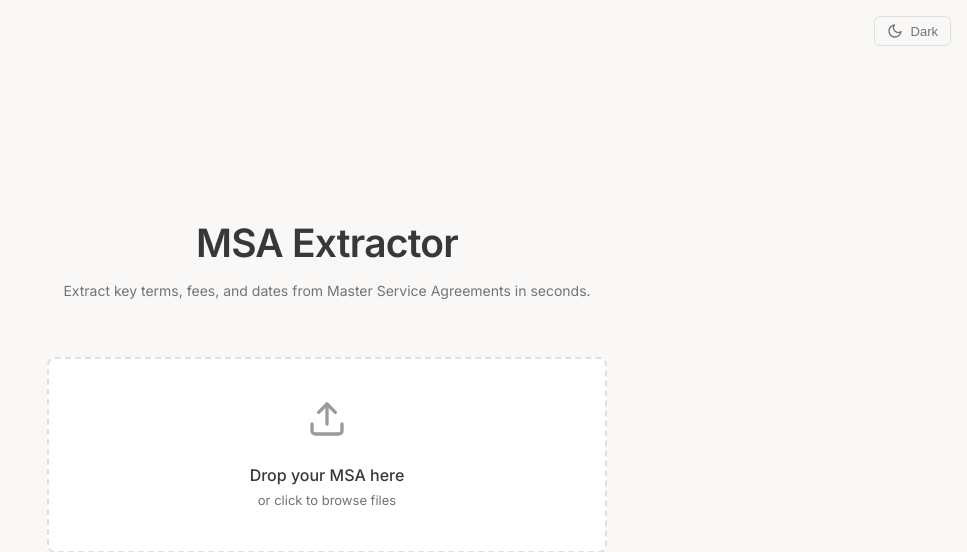
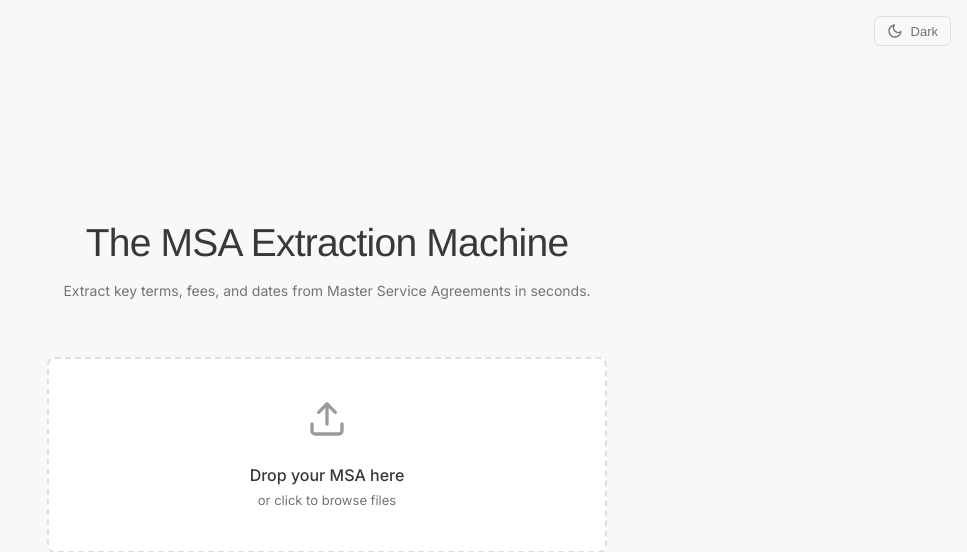
Before and after one commit to justinstlouiswood/contract-extractor, a Flask app: page / in a window 1280 px wide. Shown: the top 552 px of the page, without its empty margins (313-1280 px from the left). Run offline with Flask 3, Linux system fonts and the light colour scheme; data that the repository does not hold is empty.

Commit message:
Update homepage title and font

```diff
--- a/static/script.js
+++ b/static/script.js
@@ -342,7 +342,7 @@ const HomeView = ({ recentContracts, onFileSelect, onSelectContract, onClearRece
             <ThemeToggle theme={theme} onToggle={onThemeToggle} />
         </div>
         <div className="home-header">
-            <h1 className="home-title">MSA Extractor</h1>
+            <h1 className="home-title">The MSA Extraction Machine</h1>
             <p className="home-tagline">
                 Extract key terms, fees, and dates from Master Service Agreements in seconds.
             </p>
--- a/static/style.css
+++ b/static/style.css
@@ -1021,8 +1021,9 @@ body {
 }
 
 .home-title {
+  font-family: 'Neue Haas Grotesk Display Pro', 'Neue Haas Grotesk', 'Helvetica Neue', Helvetica, Arial, sans-serif;
   font-size: 39px;
-  font-weight: 600;
+  font-weight: 500;
   color: var(--text-primary);
   letter-spacing: -0.02em;
   margin-bottom: var(--space-sm);
--- a/templates/index.html
+++ b/templates/index.html
@@ -14,7 +14,7 @@
     <!-- Chart.js -->
     <script src="https://cdn.jsdelivr.net/npm/chart.js"></script>
 
-    <!-- Inter Font -->
+    <!-- Fonts -->
     <link rel="preconnect" href="https://fonts.googleapis.com">
     <link rel="preconnect" href="https://fonts.gstatic.com" crossorigin>
     <link href="https://fonts.googleapis.com/css2?family=Inter:wght@400;500;600;700&family=JetBrains+Mono:wght@400;500&display=swap" rel="stylesheet">
```
